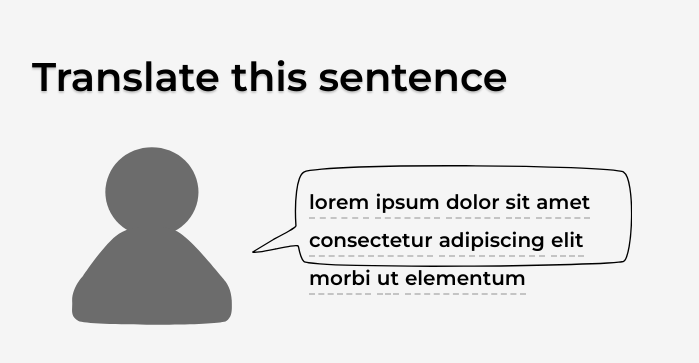
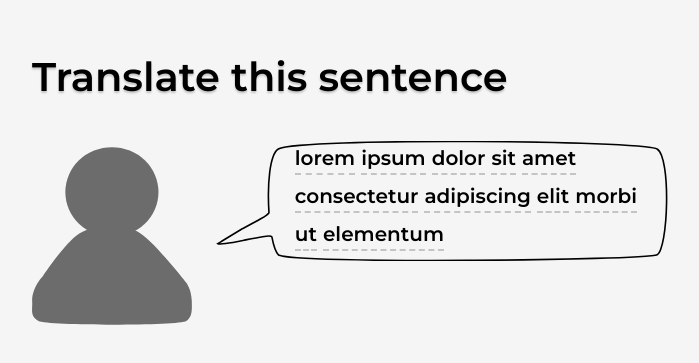
Before and after one commit to 17u5h/Translate-sentence, a React (Create React App) app: page / in a window 1280 px wide. Shown: the part 209-572 px from the top of the page, without its empty margins (288-987 px from the left). Built offline with nearby package versions, Linux system fonts and the light colour scheme.

Commit message:
styles of speaking cloud fixed

```diff
--- a/src/components/MainPage/SVG/SpeakingCloud.tsx
+++ b/src/components/MainPage/SVG/SpeakingCloud.tsx
@@ -3,8 +3,8 @@ import React from 'react'
 const SpeakingCloud = () => {
   return (
     <svg
-      width="380"
-      height="150"
+      width="460"
+      height="120"
       viewBox="0 0 1403 374"
       fill="none"
       xmlns="http://www.w3.org/2000/svg"
--- a/src/styles/mainPageStyles.ts
+++ b/src/styles/mainPageStyles.ts
@@ -32,8 +32,8 @@ export const NeedToTranslateText = styled.div`
   flex-wrap: wrap;
   font-weight: 600;
   line-height: 30px;
-  left: 15%;
-  top: 30%;
+  left: 18%;
+  top: 2%;
   width: 80%;
 `
 export const NeedToTranslateWord = styled.p`
```
